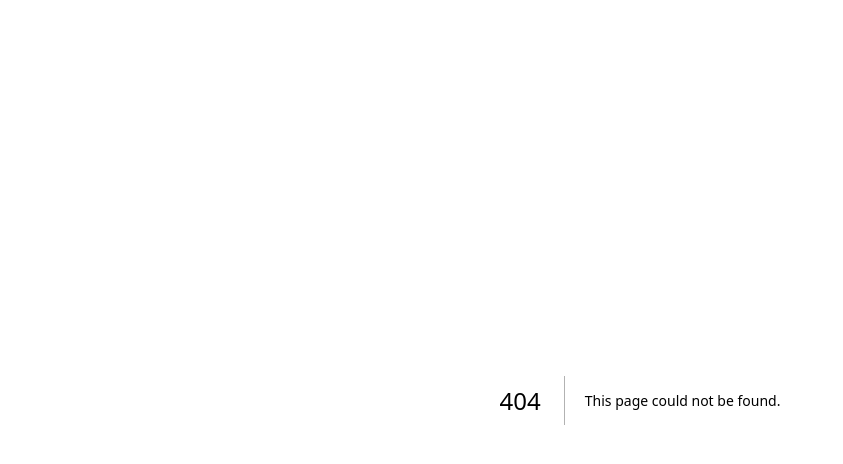
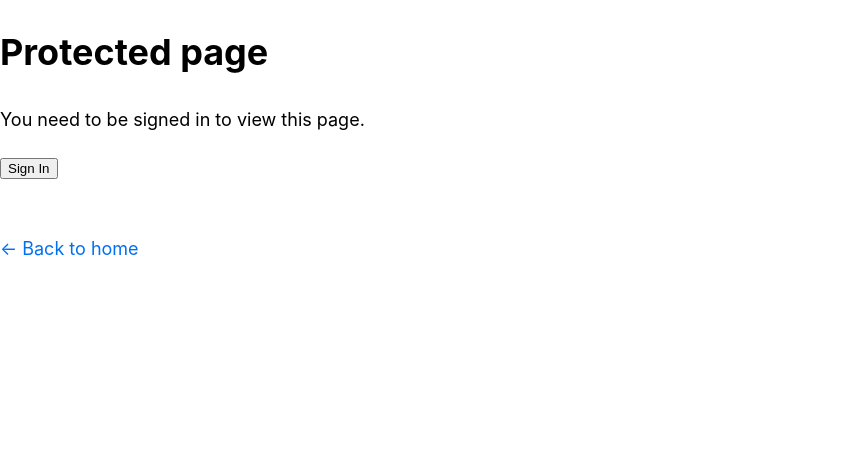
Before and after one commit to koddaks/create_react_nextjs_app, a Next.js app: page /protected in a window 1280 px wide. Before the commit this address had no page. Shown: the top 464 px of the page, without its empty margins (0-843 px from the left). Built offline with nearby package versions, Linux system fonts and the light colour scheme; no server answers.

Commit message:
make google and github auth

```diff
--- /dev/null
+++ b/next.config.js
@@ -0,0 +1,14 @@
+/** @type {import('next').NextConfig} */
+const nextConfig = {
+  reactStrictMode: true,
+};
+
+module.exports = {
+  ...nextConfig,
+  env: {
+    GITHUB_ID: process.env.GITHUB_ID,
+    GITHUB_SECRET: process.env.GITHUB_SECRET,
+    GOOGLE_CLIENT_ID: process.env.GOOGLE_ID,
+    GOOGLE_CLIENT_SECRET: process.env.GOOGLE_SECRET,
+  },
+};
--- a/package.json
+++ b/package.json
@@ -9,6 +9,7 @@
     "date-fns": "^2.30.0",
     "gray-matter": "^4.0.3",
     "next": "latest",
+    "next-auth": "^4.22.1",
     "react": "18.2.0",
     "react-dom": "18.2.0",
     "remark": "^14.0.3",
--- a/pages/_app.js
+++ b/pages/_app.js
@@ -1,5 +1,12 @@
 import '../styles/global.css'
+import { SessionProvider } from 'next-auth/react'
 
-export default function App({ Component, pageProps }) {
-    return <Component {...pageProps} />;
+export default function App({ Component, pageProps: {session, ...pageProps} }) {
+    return (
+      <>
+        <SessionProvider session={session}>
+          <Component {...pageProps} />
+        </SessionProvider>
+      </>
+    )
   }
--- a/pages/index.js
+++ b/pages/index.js
@@ -5,6 +5,9 @@ import Link from 'next/link';
 import Date from '../components/date';
 
 import { getSortedPostsData } from '../lib/posts';
+
+
+
 
 export async function getStaticProps() {
   const allPostsData = getSortedPostsData();
@@ -21,6 +24,9 @@ export default function Home({ allPostsData }) {
       {/* Keep the existing code here */}
 
       {/* Add this <section> tag below the existing <section> tag */}
+      <div>
+        <h2>Log in with <Link href='/protected'>Github</Link> or <Link href='/protected'>Google</Link></h2>
+      </div>
       <section className={`${utilStyles.headingMd} ${utilStyles.padding1px}`}>
         <h2 className={utilStyles.headingLg}>Blog</h2>
         <ul className={utilStyles.list}>
--- /dev/null
+++ b/pages/protected.js
@@ -0,0 +1,34 @@
+import { useSession, signIn, signOut } from "next-auth/react";
+import Link from "next/link";
+
+import utilStyles from '../styles/utils.module.css'
+import styles from '../components/layout.module.css'
+
+export default function Protected() {
+    const {data: session} = useSession()
+
+    return (
+        session ?
+            <div>
+                <h1>Protected page</h1>
+                <p>
+                    <img className={utilStyles.borderCircle} src={session.user.image}/>
+                    Welcome {session.user.name}
+                    {console.log(session)}
+                </p>
+                <div className={styles.backToHome}>
+                    <Link href="/">← Back to home</Link>
+                </div>
+                <button onClick={() => signOut()}>Sign Out</button>
+            </div>
+            :
+            <div>
+                <h1>Protected page</h1>
+                <p>You need to be signed in to view this page.</p>
+                <button onClick={() => signIn()}>Sign In</button>
+                <div className={styles.backToHome}>
+                    <Link href="/">← Back to home</Link>
+                </div>
+            </div>
+    )
+}
```
Also changed, not shown: pages/api/auth/[...nextauth].js (added, +19 -0 lines), 1 other file (tests, documents, lock files or other folders).
